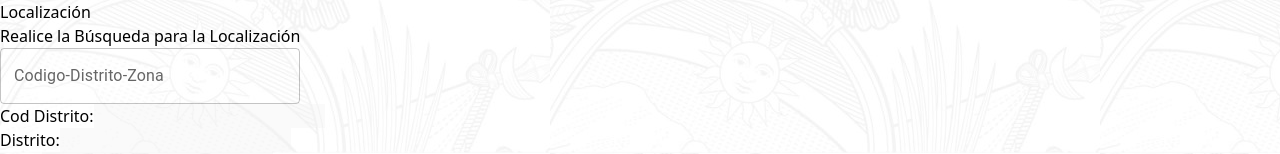
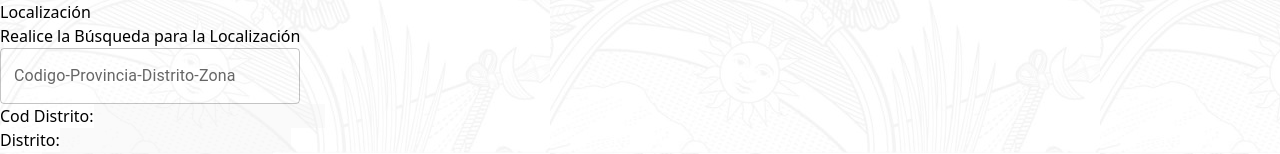
Before and after one commit to iveth-cocha/Front, a React (Vite) app in the folder app-ciberpol/: page /delegaciones/nuevaDelegacion in a window 1280 px wide. Shown: the part 426-580 px from the top of the page. Built offline with nearby package versions, Linux system fonts and the light colour scheme; no server answers; sample sign-in values are in the browser's storage.

Commit message:
mas detalle en locaclidad y paginator

```diff
--- a/app-ciberpol/src/componets/TablaDelegaciones.jsx
+++ b/app-ciberpol/src/componets/TablaDelegaciones.jsx
@@ -27,7 +27,7 @@ const TablaDelegaciones = () => {
 
   const [delegaciones, setDelegaciones] = useState([]);
   const [currentPage, setCurrentPage] = useState(0);
-  const [perPage] = useState(3);
+  const [perPage] = useState(10);
   //const [perPage] = useState(8);
   const [pageCount, setPageCount] = useState(0);
 
--- a/app-ciberpol/src/componets/formularios/NewDelegacion.jsx
+++ b/app-ciberpol/src/componets/formularios/NewDelegacion.jsx
@@ -153,7 +153,7 @@ const NewDelegacion = ({ delegacion }) => {
               const localidades = respuesta.data;
 
               const distritosMap = localidades.reduce((acc, localidad) => {
-                  const localidadesCom = `${localidad.cod_distrito} - ${localidad.distrito} - ${localidad.zona}`;
+                  const localidadesCom = `${localidad.cod_distrito} -${localidad.subzona}- ${localidad.distrito} - ${localidad.zona}`;
                   acc[localidadesCom] = {
                       id: localidad.id,
                       cod_distrito: localidad.cod_distrito,
@@ -463,7 +463,7 @@ const handleChange = (e) => {
                 freeSolo
                 options={codDistrito}
                 onChange={handleLocalizacionSelect}
-                renderInput={(params) => <TextField {...params} label="Codigo-Distrito-Zona" />}
+                renderInput={(params) => <TextField {...params} label="Codigo-Provincia-Distrito-Zona" />}
               />
             </Stack>
           </div>
```
